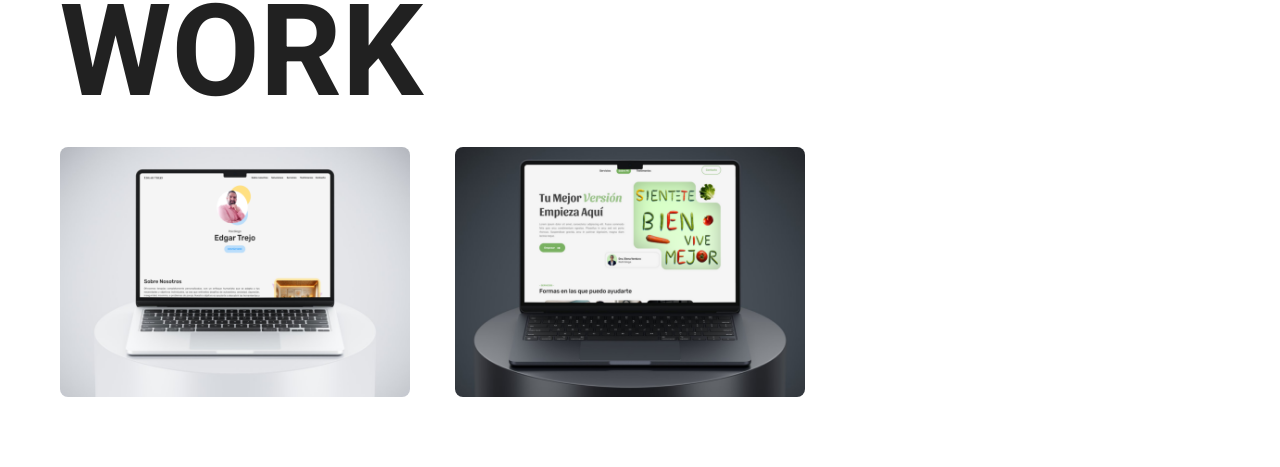
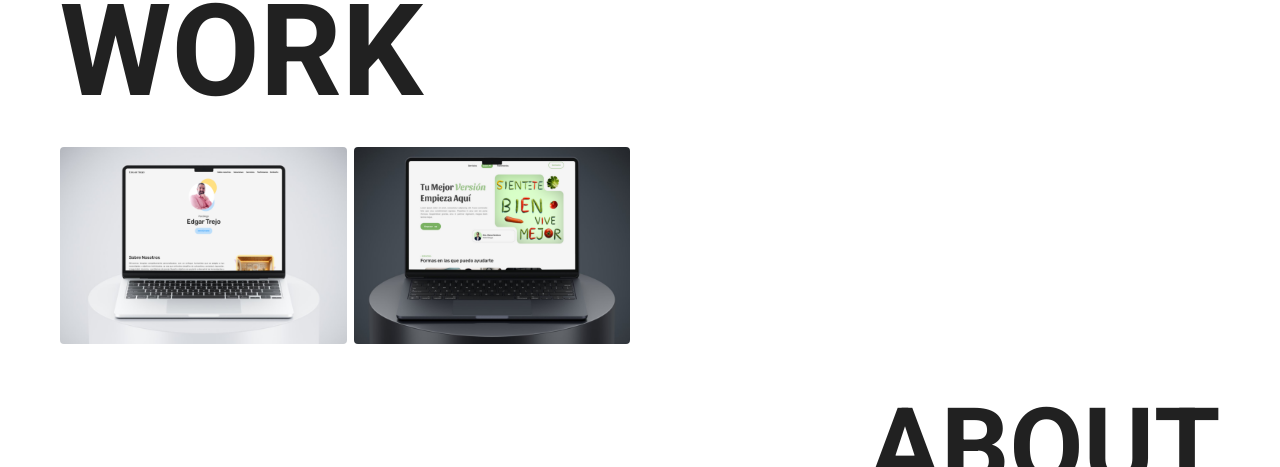
Before and after one commit to MelvinDv/PortfolioWeb, a Vue app: page / in a window 1280 px wide. Shown: the part 665-1132 px from the top of the page. Built offline with nearby package versions, Linux system fonts and the light colour scheme; what vue-marquee-slider would draw is missing.

Commit message:
Work section update

```diff
--- a/src/components/WorkSection.vue
+++ b/src/components/WorkSection.vue
@@ -14,37 +14,21 @@
           {{ $t("work").toUpperCase() }}
         </p>
 
-        <v-row>
-          <v-col
-            sm="12"
-            md="4"
-            lg="4"
-            no-gutters
-            justify="start"
-            dense
-            v-for="card in cards"
-            :key="card.id"
-          >
-            <v-hover
-              v-slot="{ hover }"
-              class="work-cards"
-              :style="$vuetify.breakpoint.xs ? 'place-items: center;' : ''"
-            >
+        <div class="grid-container">
+          <v-hover v-for="card in cards" :key="card.id" v-slot="{ hover }">
             <v-card
               data-aos="fade-up"
-                class="d-flex content-card elevation-0 mb-2"
+              class="d-flex elevation-0"
               @click="openWork(card)"
+              height="197px"
             >
               <div
-                  :class="['img-container rounded-lg', { 'zoom-img': hover }]"
+                class="img-container"
                 :style="{
                   backgroundImage: `url(${card.img})`,
                 }"
               >
-                  <div
-                    :class="['container-info', { 'opacity-info': !hover }]"
-                    style="min-height: 250px"
-                  >
+                <div :class="['container-info', { 'opacity-info': !hover }]">
                   <div class="d-flex mb-1">
                     <p
                       class="card-year font-weight-black grey--text text--lighten-3 mb-0 mx-2"
@@ -71,8 +55,7 @@
               </div>
             </v-card>
           </v-hover>
-          </v-col>
-        </v-row>
+        </div>
       </v-container>
     </section>
 
@@ -293,24 +276,22 @@ export default {
   margin-bottom: 0px;
 }
 
-.work-cards {
+.grid-container {
   display: grid;
-  grid-template-columns: repeat(auto-fill, minmax(350px, 1fr));
-}
-
-.content-card {
-  width: fit-content;
+  grid-template-columns: repeat(auto-fill, minmax(250px, 1fr));
+  gap: 16px;
 }
 
 .img-container {
-  width: 350px;
-  max-height: 250px;
-
   background-size: 127%;
   background-position-x: center;
   background-repeat: no-repeat;
 
   transition: all 0.5s ease;
+}
+
+.img-container:hover {
+  background-size: 130%;
 }
 
 .card-year {
@@ -329,6 +310,8 @@ export default {
   padding: 12px 8px;
   border-radius: 8px;
 
+  height: 100%;
+
   opacity: 1;
   transition: all 0.3s ease-out;
   background-color: #24242450;
@@ -337,10 +320,6 @@ export default {
 
 .opacity-info {
   opacity: 0;
-}
-
-.zoom-img {
-  background-size: 130%;
 }
 
 .fixed-header-card {
```
Lines whose indentation alone changed are shown as unchanged.
